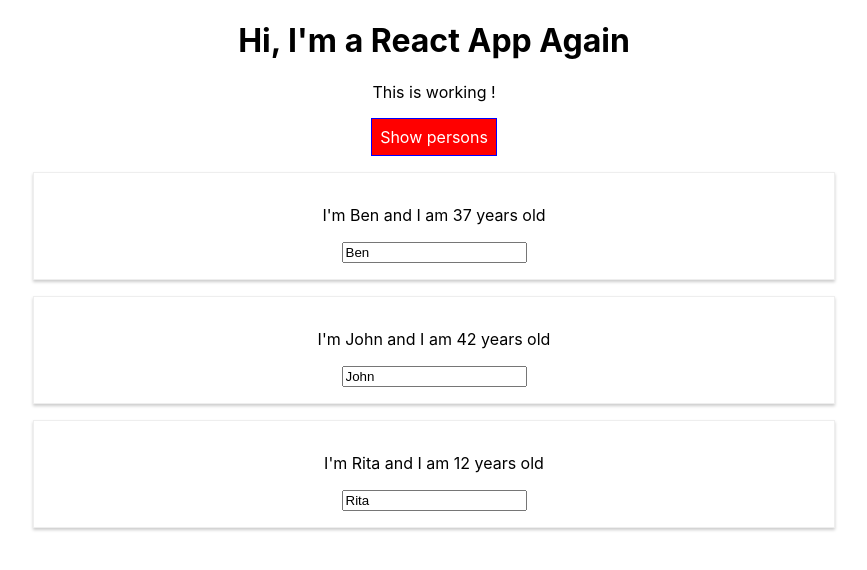
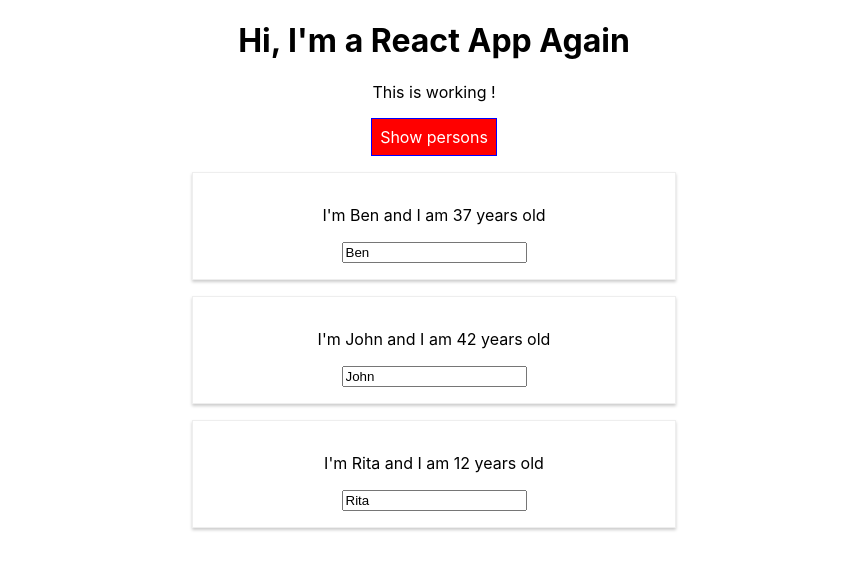
Before and after one commit to BenCRX/react-complete-guide, a React (Create React App) app: page / in a window 1280 px wide. Both pictures are taken after a click on the button "Show persons". Shown: the top 570 px of the page, without its empty margins (206-1073 px from the left). Built offline with nearby package versions, Linux system fonts and the light colour scheme.

Commit message:
69 Finished

```diff
--- a/src/App.js
+++ b/src/App.js
@@ -1,7 +1,7 @@
 import React, { Component } from "react";
 import "./App.css";
 import Person from "./Person/Person";
-import Radium from "radium";
+import Radium, { StyleRoot } from "radium";
 
 class App extends Component {
   state = {
@@ -49,19 +49,19 @@
       border: "1px solid blue",
       padding: "8px",
       cursor: "pointer",
-      ':hover': {
-        backgroundColor: 'lightgreen',
-        color:'black'
-      }
+      ":hover": {
+        backgroundColor: "lightgreen",
+        color: "black",
+      },
     };
 
     let classes = [];
     if (this.state.persons.length <= 2) {
-      classes.push('red');
+      classes.push("red");
     }
     if (this.state.persons.length <= 1) {
-      classes.push('bold');
-    };
+      classes.push("bold");
+    }
 
     let persons = null;
 
@@ -83,16 +83,17 @@
       );
 
       style.backgroundColor = "Red";
-      style[':hover'] = {
-        backgroundColor: 'salmon',
-        color:'black'
-      }
+      style[":hover"] = {
+        backgroundColor: "salmon",
+        color: "black",
+      };
     }
 
     return (
+      <StyleRoot>
         <div className="App">
           <h1>Hi, I'm a React App Again</h1>
-        <p className={classes.join(' ')}>This is working !</p>
+          <p className={classes.join(" ")}>This is working !</p>
 
           <button style={style} onClick={this.handleTogglePersons}>
             Show persons
@@ -100,6 +101,7 @@
 
           {persons}
         </div>
+      </StyleRoot>
     );
   }
 }
--- a/src/Person/Person.js
+++ b/src/Person/Person.js
@@ -3,8 +3,14 @@
 import Radium from "radium";
 
 const person = (props) => {
+  const style = {
+    '@media (min-width: 500px)': {
+      width: '450px'
+    }
+  };
+
   return (
-    <div className="Person">
+    <div className="Person" style={style}>
       <p onClick={props.onClick}>
         I'm {props.name} and I am {props.age} years old
       </p>
```
Lines whose indentation alone changed are shown as unchanged.
